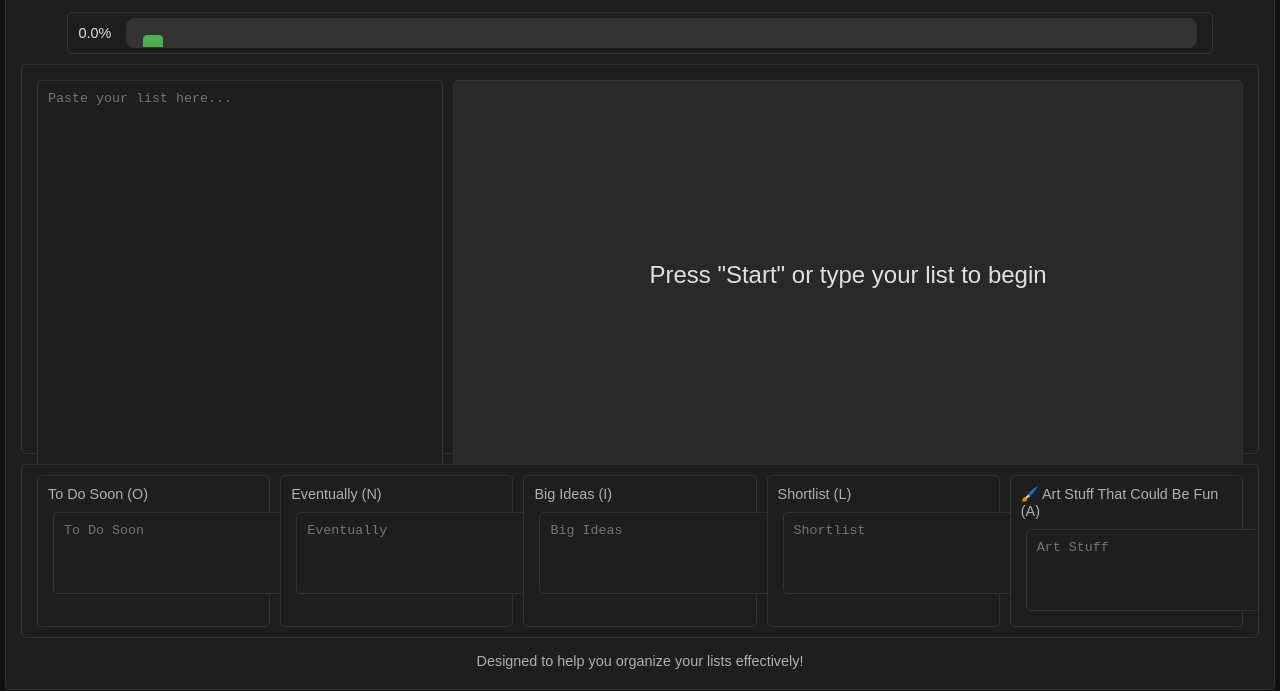
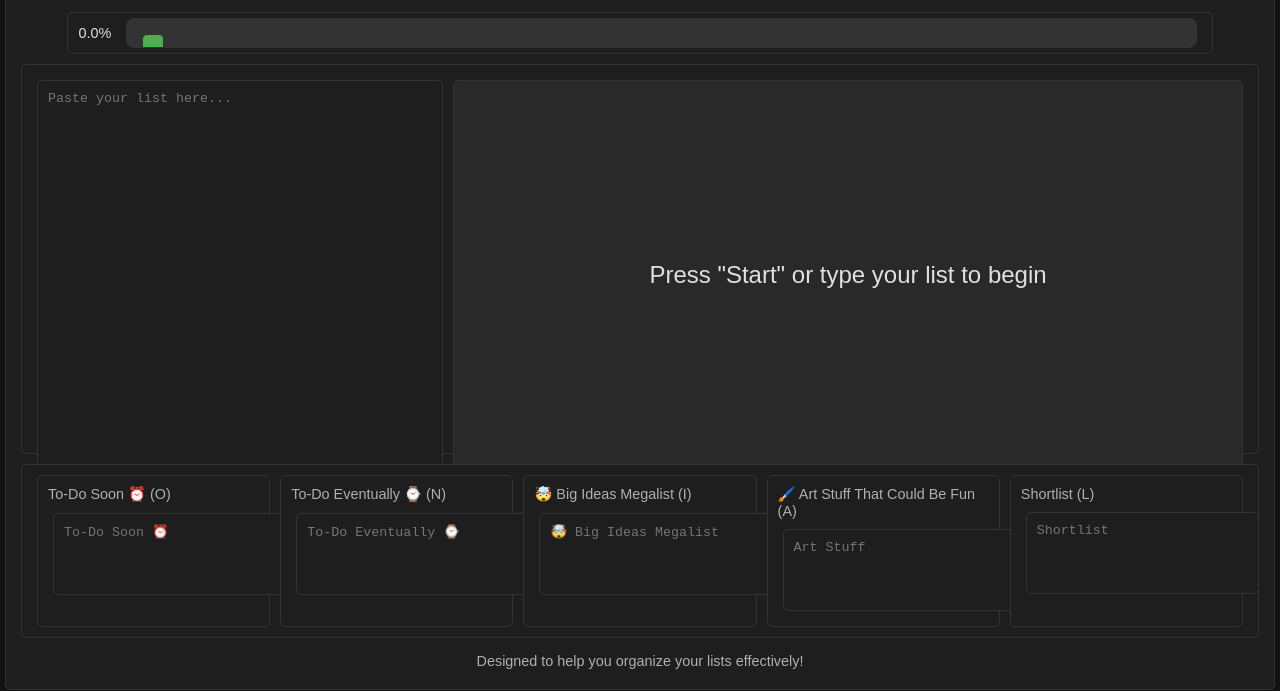
Before and after one commit to jonahclarsen/List-Sorter-Pro, a plain HTML site: page index.html in a window 1280 px wide. Shown: the part 121-812 px from the top of the page. Drawn offline with Linux system fonts and the light colour scheme.

Commit message:
rename and re-order

```diff
--- a/index.html
+++ b/index.html
@@ -210,28 +210,28 @@
     <!-- Categories -->
     <div id="categories">
       <div class="category">
-        <label for="toDoSoon">To Do Soon (O)</label>
-        <textarea id="toDoSoon" class="categoryBox" placeholder="To Do Soon"></textarea>
+        <label for="toDoSoon">To-Do Soon ⏰ (O)</label>
+        <textarea id="toDoSoon" class="categoryBox" placeholder="To-Do Soon ⏰"></textarea>
       </div>
 
       <div class="category">
-        <label for="toDoEventually">Eventually (N)</label>
-        <textarea id="toDoEventually" class="categoryBox" placeholder="Eventually"></textarea>
+        <label for="toDoEventually">To-Do Eventually ⌚️ (N)</label>
+        <textarea id="toDoEventually" class="categoryBox" placeholder="To-Do Eventually ⌚️"></textarea>
       </div>
 
       <div class="category">
-        <label for="bigIdeas">Big Ideas (I)</label>
-        <textarea id="bigIdeas" class="categoryBox" placeholder="Big Ideas"></textarea>
+        <label for="bigIdeas">🤯 Big Ideas Megalist (I)</label>
+        <textarea id="bigIdeas" class="categoryBox" placeholder="🤯 Big Ideas Megalist"></textarea>
+      </div>
+
+      <div class="category">
+        <label for="artStuff">🖌️ Art Stuff That Could Be Fun (A)</label>
+        <textarea id="artStuff" class="categoryBox" placeholder="Art Stuff"></textarea>
       </div>
 
       <div class="category">
         <label for="shortlist">Shortlist (L)</label>
         <textarea id="shortlist" class="categoryBox" placeholder="Shortlist"></textarea>
-      </div>
-
-      <div class="category">
-        <label for="artStuff">🖌️ Art Stuff That Could Be Fun (A)</label>
-        <textarea id="artStuff" class="categoryBox" placeholder="Art Stuff"></textarea>
       </div>
     </div>
 
```
